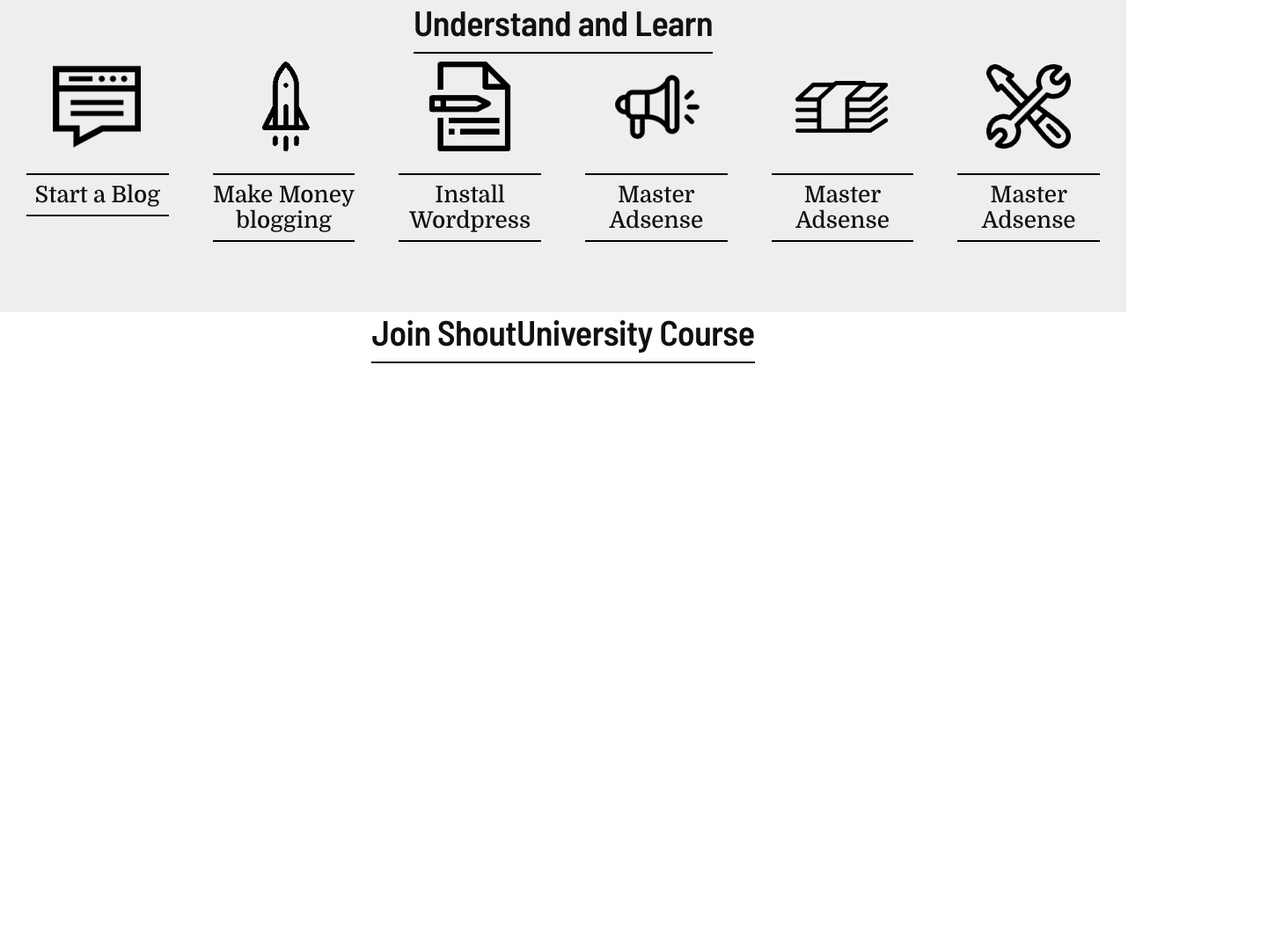
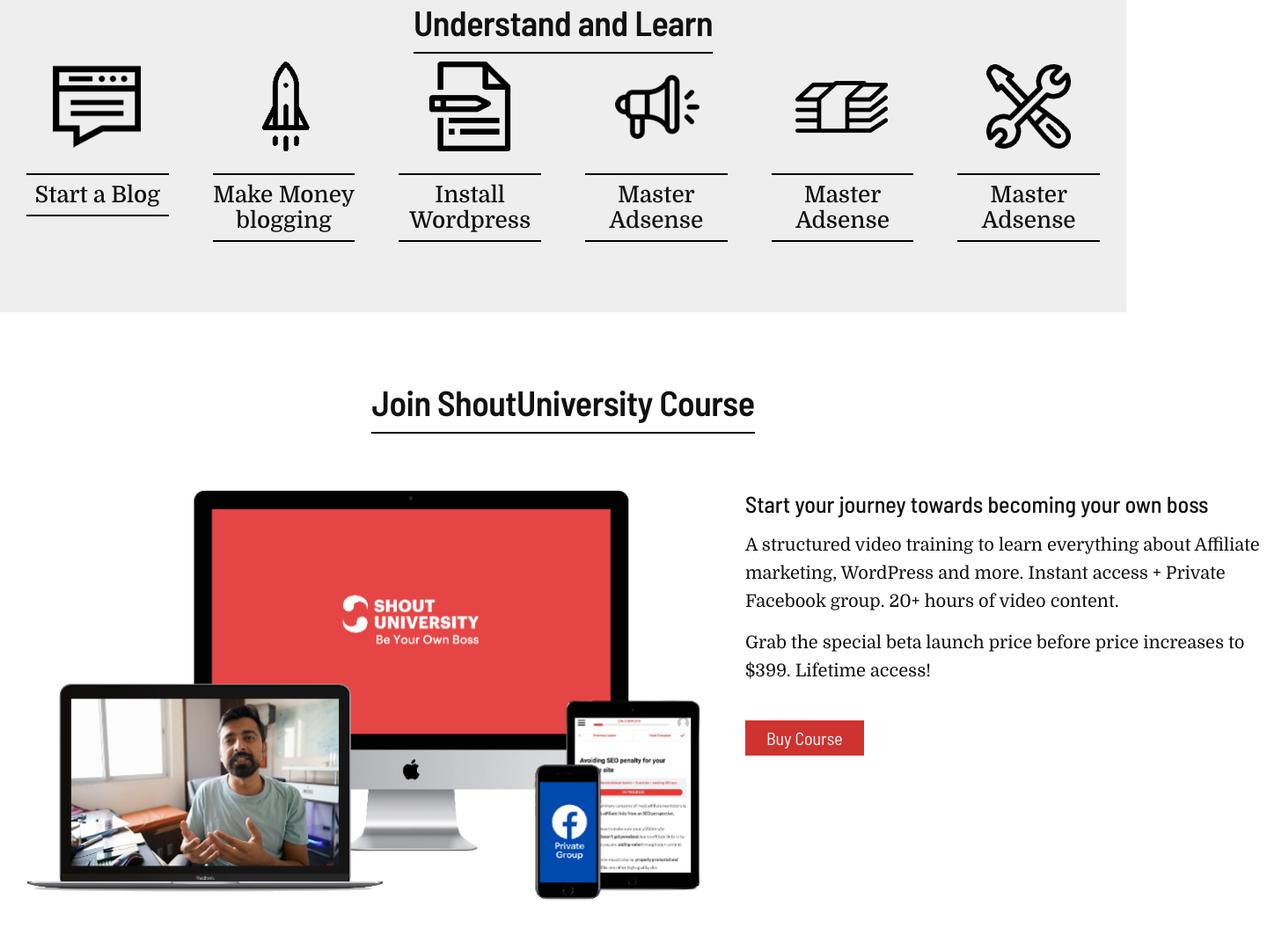
Before and after one commit to jibin3301/blogger, a website: page index.html in a window 1280 px wide. Shown: the part 4164-5227 px from the top of the page at 88% size, 1457 px wide, since content can reach past the window. Before the commit the page ends 4581 px from the top, so only its background shows below. Drawn offline with Linux system fonts and the light colour scheme.

Commit message:
Added course section

```diff
--- a/index.html
+++ b/index.html
@@ -371,13 +371,23 @@
             </div>
         </section>
 
-        <section class="section-course">
-            <h2 class="heading-secondary u-margin-bottom-2 u-center-text">
+        <section class="section-course u-padding-block-10">
+            <h2 class="heading-secondary u-margin-bottom-9 u-center-text">
                 <span class="u-inline-block u-border-bottom u-padding-bottom-4">Join ShoutUniversity Course</span>
             </h2>
 
             <div class="u-wrapper section-course__wrapper u-center">
+                <div class="section-course__left">
+                    <img src="img/course.png" alt="course" class="section-course__img">
+                </div>
+                <div class="section-course__right">
+                    <h3 class="heading-teritiary u-margin-bottom-5">Start your journey towards becoming your own boss</h3>
 
+                    <p class="text-primary">A structured video training to learn everything about Affiliate marketing, WordPress and more. Instant access + Private Facebook group. 20+ hours of video content.</p>
+                    <p class="text-primary u-margin-bottom-8">Grab the special beta launch price before price increases to $399.  Lifetime access!</p>
+
+                    <a href="#" class="btn--primary">Buy Course</a>
+                </div>
             </div>
         </section>
 
--- a/sass/components/_button.scss
+++ b/sass/components/_button.scss
@@ -11,3 +11,15 @@
         transition: all .2s;
     }
 }
+
+.btn--primary {
+    font-size: 2rem;
+    padding: .8rem 2.4rem;
+
+    &:link,
+    &:visited,
+    &:active {
+        color: var(--color-white);
+        background-color: var(--color-primary-dark);
+    }
+}
--- a/sass/pages/_home.scss
+++ b/sass/pages/_home.scss
@@ -91,5 +91,16 @@
 }
 
 .section-course {
+    &__wrapper {
+        display: flex;
+        gap: var(--gap);
+    }
 
+    &__left {
+        flex: 0 0 50%;
+    }
+
+    &__right {
+        flex: 0 0 50%;
+    }
 }
```
Also changed, not shown: css/style.css.
